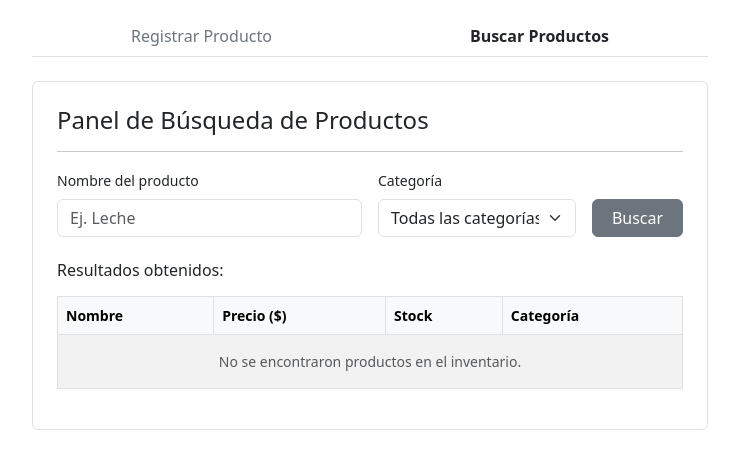
After one commit to Valentinavasquez03/proyecto-supermercado-bd2, a Flask app: page /products/search in a window 1280 px wide. The commit adds this page. Shown: the top 469 px of the page, without its empty margins (270-1009 px from the left). Run offline with Flask 3, Linux system fonts and the light colour scheme; data that the repository does not hold is empty.

Commit message:
Feature: Modulo unificado de registro y busqueda de productos listo

```diff
--- a/routes/products.py
+++ b/routes/products.py
@@ -4,19 +4,16 @@ import database as dbase
 # Crear el modulo independiente para los productos
 products_bp = Blueprint('products', __name__)
 
+# --- TU HU02: REGISTRAR PRODUCTOS ---
 @products_bp.route('/products/new', methods=['GET', 'POST'])
 def create_product():
     if request.method == 'POST':
-        # Conectamos a la DB justo aqui
         db = dbase.dbConnection()
-
-        # Recibir unicamente los datos esenciales sin imagen ni descripcion
         nombre = request.form.get('nombre', '').strip()
         precio_raw = request.form.get('precio')
         stock_raw = request.form.get('stock')
         categoria = request.form.get('categoria')
 
-        # Validar campos obligatorios de la HU02
         if not nombre or not precio_raw or not stock_raw or not categoria:
             flash("Error: Los campos con asterisco son obligatorios.", "danger")
             return redirect(url_for('products.create_product'))
@@ -24,7 +21,6 @@ def create_product():
         precio = float(precio_raw)
         stock = int(stock_raw)
 
-        # Guardar el documento en MongoDB de forma directa y limpia
         if db is not None:
             db['productos'].insert_one({
                 "nombre": nombre,
@@ -39,3 +35,23 @@ def create_product():
         return redirect(url_for('products.create_product'))
 
     return render_template('create_product.html')
+
+
+# --- TU HU05: BUSCAR PRODUCTOS ---
+@products_bp.route('/products/search', methods=['GET'])
+def search_products():
+    db = dbase.dbConnection()
+    query_nombre = request.args.get('nombre', '').strip()
+    query_categoria = request.args.get('categoria', '').strip()
+    productos_encontrados = []
+
+    if db is not None:
+        filtro = {}
+        if query_nombre:
+            filtro['nombre'] = {'$regex': query_nombre, '$options': 'i'}
+        if query_categoria:
+            filtro['categoria'] = query_categoria
+
+        productos_encontrados = list(db['productos'].find(filtro))
+
+    return render_template('search_product.html', productos=productos_encontrados, q_nombre=query_nombre, q_categoria=query_categoria)
--- /dev/null
+++ b/templates/search_product.html
@@ -0,0 +1,71 @@
+<!DOCTYPE html>
+<html lang="es">
+<head>
+    <meta charset="UTF-8">
+    <title>Inventario - Buscar Productos</title>
+    <link href="https://cdn.jsdelivr.net/npm/bootstrap@5.3.0/dist/css/bootstrap.min.css" rel="stylesheet">
+</head>
+<body class="p-4">
+
+    <div class="container mb-4" style="max-width: 700px;">
+        <div class="d-flex justify-content-around border-bottom pb-2">
+            <a href="/products/new" class="text-secondary text-decoration-none">Registrar Producto</a>
+            <a href="/products/search" class="fw-bold text-dark text-decoration-none">Buscar Productos</a>
+        </div>
+    </div>
+
+    <div class="container" style="max-width: 700px;">
+        <div class="border p-4 rounded bg-white">
+            <h2 class="h4 text-dark">Panel de Búsqueda de Productos</h2>
+            <hr>
+
+            <form action="/products/search" method="GET" class="row g-3 mb-4">
+                <div class="col-md-6">
+                    <label class="form-label small">Nombre del producto</label>
+                    <input type="text" class="form-control" name="nombre" value="{{ q_nombre }}" placeholder="Ej. Leche">
+                </div>
+                <div class="col-md-4">
+                    <label class="form-label small">Categoría</label>
+                    <select class="form-select" name="categoria">
+                        <option value="">Todas las categorías</option>
+                        <option value="Lacteos" {% if q_categoria == 'Lacteos' %}selected{% endif %}>Lácteos</option>
+                        <option value="Carnes" {% if q_categoria == 'Carnes' %}selected{% endif %}>Carnes</option>
+                        <option value="Abarrotes" {% if q_categoria == 'Abarrotes' %}selected{% endif %}>Abarrotes</option>
+                    </select>
+                </div>
+                <div class="col-md-2 d-flex align-items-end">
+                    <button type="submit" class="btn btn-secondary w-100">Buscar</button>
+                </div>
+            </form>
+
+            <h5 class="h6 text-dark mb-3">Resultados obtenidos:</h5>
+
+            <table class="table table-bordered table-striped small">
+                <thead class="table-light">
+                    <tr>
+                        <th>Nombre</th>
+                        <th>Precio ($)</th>
+                        <th>Stock</th>
+                        <th>Categoría</th>
+                    </tr>
+                </thead>
+                <tbody>
+                    {% for producto in productos %}
+                    <tr>
+                        <td>{{ producto.nombre }}</td>
+                        <td>{{ producto.precio }}</td>
+                        <td>{{ producto.stock }}</td>
+                        <td>{{ producto.categoria }}</td>
+                    </tr>
+                    {% else %}
+                    <tr>
+                        <td colspan="4" class="text-center text-muted py-3">No se encontraron productos en el inventario.</td>
+                    </tr>
+                    {% endfor %}
+                </tbody>
+            </table>
+        </div>
+    </div>
+
+</body>
+</html>
```
Also changed, not shown: app.py (+4 -4 lines), templates/create_product.html (+12 -6 lines).
